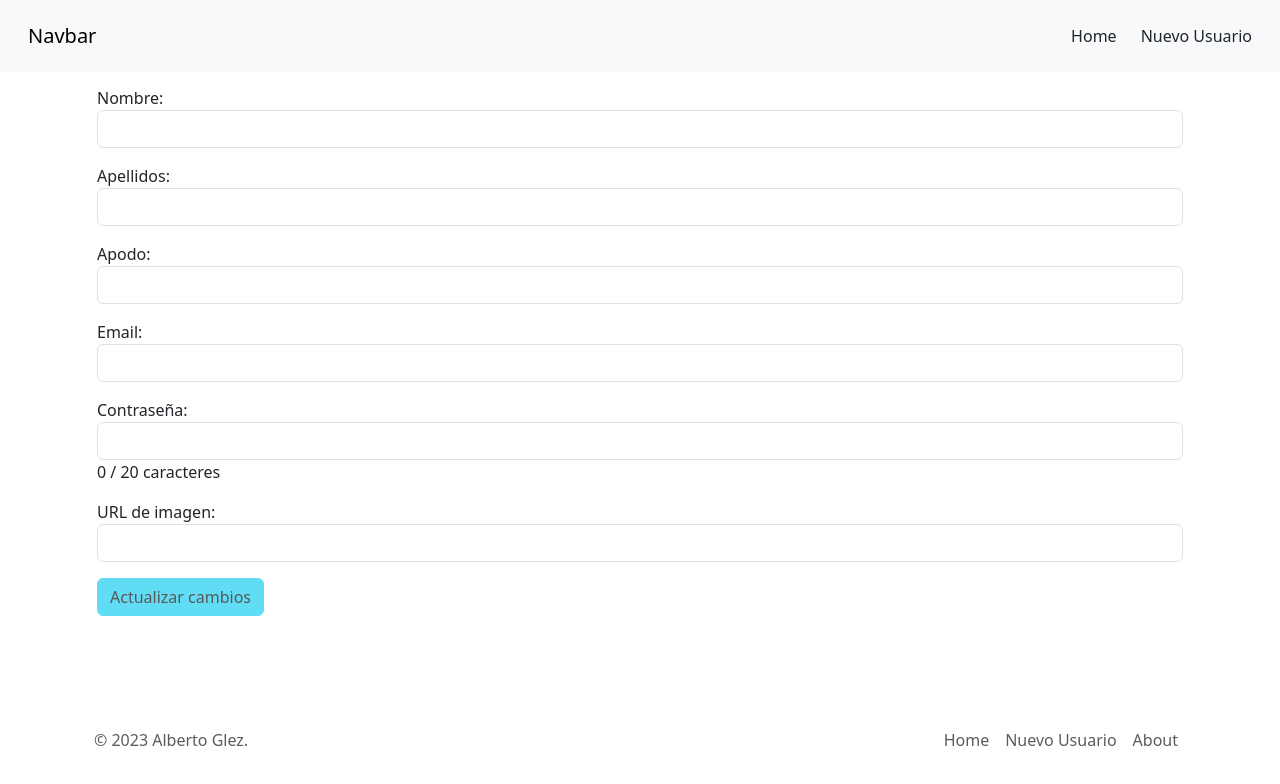
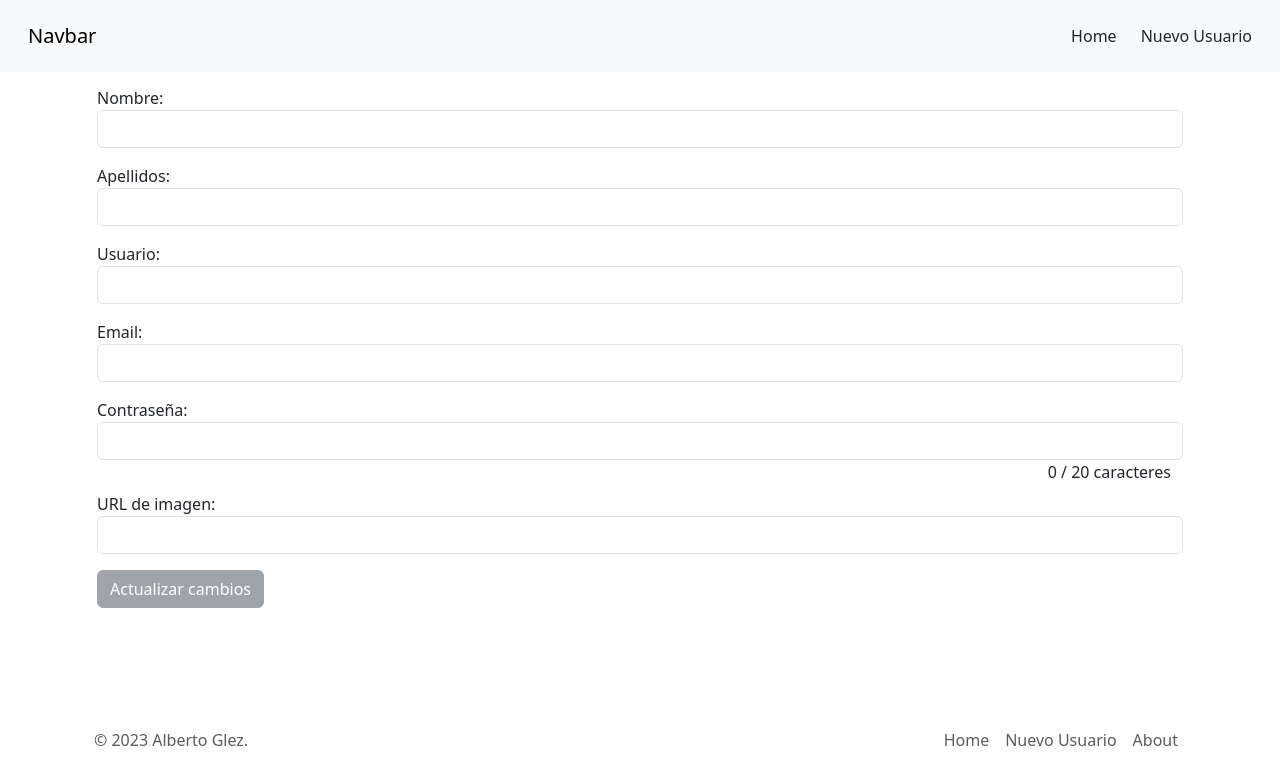
Before and after one commit to albegosu/api-externa-angular, an Angular app: page /newuser in a window 1280 px wide. Shown: the top 784 px of the page. Built offline with nearby package versions, Linux system fonts and the light colour scheme; no server answers.

Commit message:
Validaciones form ok

```diff
--- a/src/app/components/form/form.component.html
+++ b/src/app/components/form/form.component.html
@@ -1,7 +1,7 @@
 <form [formGroup]="userProfile" (ngSubmit)="dataForm()">
   <div class="mb-3">
     <label for="first_name">Nombre:</label>
-    <input class="form-control" type="text" formControlName="first_name" id="first_name" pattern="^[A-Z][a-zA-Z '.-]*[A-Za-z][^-]$">
+    <input class="form-control" type="text" formControlName="first_name" id="first_name">
     <!-- VALIDACIÓN -->
     <p class="error" *ngIf="checkControl('first_name', 'required')">Campo es requerido</p>
     <p class="error" *ngIf="checkControl('first_name', 'minlength')">La longitud minima es de 3 caracteres</p>
@@ -9,14 +9,14 @@
   </div>
   <div class="mb-3">
     <label for="last_name">Apellidos:</label>
-    <input class="form-control" type="text" formControlName="last_name" id="last_name" pattern="^[A-Z][a-zA-Z '.-]*[A-Za-z][^-]$">
+    <input class="form-control" type="text" formControlName="last_name" id="last_name">
     <!-- VALIDACIÓN -->
     <p class="error" *ngIf="checkControl('last_name', 'required')">Campo es requerido</p>
     <p class="error" *ngIf="checkControl('last_name', 'minlength')">La longitud minima es de 3 caracteres</p>
-    <p class="error" *ngIf="checkControl('first_name', 'pattern')">No admite caracteres especiales</p>
+    <p class="error" *ngIf="checkControl('last_name', 'pattern')">No admite caracteres especiales</p>
   </div>
   <div class="mb-3">
-    <label for="username">Apodo:</label>
+    <label for="username">Usuario:</label>
     <input class="form-control" type="text" formControlName="username" id="username">
     <!-- VALIDACIÓN -->
     <p class="error" *ngIf="checkControl('username', 'required')">Campo es requerido</p>
@@ -29,17 +29,21 @@
     <p class="error" *ngIf="checkControl('email', 'required')">Campo es requerido</p>
     <p class="error" *ngIf="checkControl('email', 'pattern')">El email tiene formato incorrecto</p>
   </div>
-  <div class="mb-3">
+  <div class="mb-2">
     <label for="password">Contraseña:</label>
     <input class="form-control" type="password" formControlName="password" id="password">
-    <!-- Contador de caracteres -->
-    <p [ngClass]="{'red-text': userProfile.get('password')?.touched && (userProfile.get('password')?.value?.length < 6 || userProfile.get('password')?.value?.length > 20)}">
-      {{ userProfile.get('password')?.value?.length || 0 }} / 20 caracteres
-    </p>
-    <!-- VALIDACIÓN -->
-    <p class="error" *ngIf="checkControl('password', 'required')">Campo es requerido</p>
-    <p class="error" *ngIf="checkControl('password', 'minlength')">La contraseña debe contener al menos 6 caracteres</p>
-    <p class="error" *ngIf="checkControl('password', 'maxlength')">La contraseña debe contener no más de 20 caracteres</p>
+    <div class="d-flex flex-row-reverse justify-content-between container">
+      <!-- Contador de caracteres -->
+      <p [ngClass]="{'red-text': userProfile.get('password')?.touched && (userProfile.get('password')?.value?.length < 6 || userProfile.get('password')?.value?.length > 20)}" class="m-0">
+        {{ userProfile.get('password')?.value?.length || 0 }} / 20 caracteres
+      </p>
+      <!-- VALIDACIÓN -->
+      <div class="ms-2">
+        <p class="error m-0" *ngIf="checkControl('password', 'required')">Campo es requerido</p>
+        <p class="error m-0" *ngIf="checkControl('password', 'minlength')">La contraseña debe contener al menos 6 caracteres</p>
+        <p class="error m-0" *ngIf="checkControl('password', 'maxlength')">La contraseña debe contener no más de 20 caracteres</p>
+      </div>
+    </div>
   </div>
   <div class="mb-3">
     <label for="image">URL de imagen:</label>
@@ -47,6 +51,6 @@
     <!-- VALIDACIÓN -->
     <p class="error" *ngIf="checkControl('image', 'required')">Campo es requerido</p>
   </div>
-
-  <input type="submit" class="btn btn-info" value="Actualizar cambios" [disabled]="!userProfile.valid">
+  <!-- CAMBIO DE CLASE DINÁMICO SEGÚN ESTADO DEL FORM -->
+  <input type="submit" [class]="userProfile.valid ? 'btn btn-info' : 'btn btn-secondary'" value="Actualizar cambios" [disabled]="!userProfile.valid">
 </form>
--- a/src/app/components/form/form.component.ts
+++ b/src/app/components/form/form.component.ts
@@ -1,4 +1,4 @@
-import { Component, Inject, inject } from '@angular/core';
+import { Component, inject } from '@angular/core';
 import { FormControl, FormGroup, Validators } from '@angular/forms';
 import { ActivatedRoute, Router } from '@angular/router';
 import { UserService } from 'src/app/services/users.service';
@@ -10,20 +10,22 @@ import { UserService } from 'src/app/services/users.service';
 })
 export class FormComponent {
 
-  userProfile: FormGroup
+  userProfile: FormGroup;
   activatedRoute = inject(ActivatedRoute);
-  userService = inject(UserService)
-  router = inject(Router)
+  userService = inject(UserService);
+  router = inject(Router);
 
   constructor(){
     this.userProfile = new FormGroup({
       first_name: new FormControl('', [
         Validators.required,
-        Validators.minLength(3)
+        Validators.pattern(/^[A-Za-záéíóúÁÉÍÓÚñÑ]+$/),
+        Validators.minLength(3),
       ]),
       last_name: new FormControl('', [
         Validators.required,
-        Validators.minLength(3)
+        Validators.pattern(/^[A-Za-záéíóúÁÉÍÓÚñÑ]+\s[A-Za-záéíóúÁÉÍÓÚñÑ]+$/),
+        Validators.minLength(3),
       ]),
       username: new FormControl('', [
         Validators.required,
@@ -56,11 +58,13 @@ export class FormComponent {
           _id: new FormControl(response._id, []),
           first_name: new FormControl(response.first_name, [
             Validators.required,
-            Validators.minLength(3)
+            Validators.pattern(/^[A-Za-záéíóúÁÉÍÓÚñÑ]+$/),
+            Validators.minLength(3),
           ]),
           last_name: new FormControl(response.last_name, [
             Validators.required,
-            Validators.minLength(3)
+            Validators.pattern(/^[A-Za-záéíóúÁÉÍÓÚñÑ]+\s[A-Za-záéíóúÁÉÍÓÚñÑ]+$/),
+            Validators.minLength(3),
           ]),
           username: new FormControl(response.username, [
             Validators.required,
@@ -71,7 +75,9 @@ export class FormComponent {
             Validators.pattern(/^.+@[^\.].*\.[a-z]{2,}$/)
           ]),
           password: new FormControl(response.password, [
-            Validators.required
+            Validators.required,
+            Validators.minLength(6),
+            Validators.maxLength(20)
           ]),
           image: new FormControl(response.image, [
             Validators.required
```
